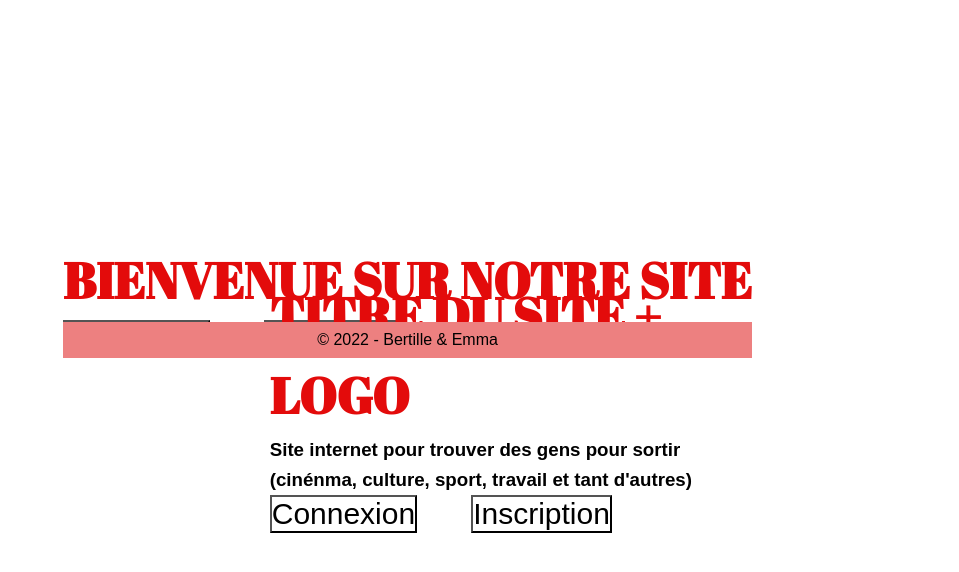
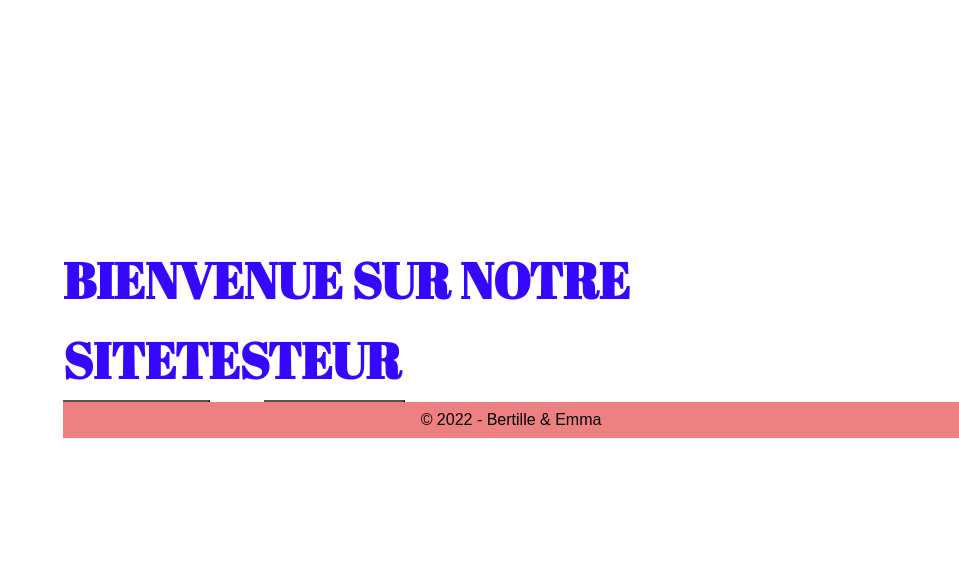
Before and after one commit to bertilletrtn/Projet_TER, a PHP site: page /pageacceuil.html in a window 1280 px wide. Shown: the top 572 px of the page, without its empty margins (321-1280 px from the left). Run offline with PHP 8.4, Linux system fonts and the light colour scheme; some libraries are stand-ins or nearby versions.

Commit message:
J'ai changer couleur titre et titre

```diff
--- a/Accueil/pageacceuil.css
+++ b/Accueil/pageacceuil.css
@@ -38,7 +38,7 @@
 h1 {
     text-transform: uppercase;
     font-size: 50px;
-    color: #e30b0b;
+    color: #3507ff;
     font-family: Abril fatface, sans-serif;
 
     position:center;
--- a/Accueil/pageacceuil.html
+++ b/Accueil/pageacceuil.html
@@ -13,45 +13,10 @@
 
 
         <div class="container-first">
-        <h1><span>Bienvenue </span><span>sur </span><span>notre </span><span>site</span></h1>
+            <h1><span>Bienvenue </span><span>sur </span><span>notre </span><span>sitetesteur</span></h1>
             <div class="container-btns">
                  <input class="btn-first b1" type=button onclick=window.location.href='../Connexion/connexion.php'; value=Connexion />
                 <input class="btn-first b2" type=button onclick=window.location.href='../Inscription/inscription.php'; value=Inscription />
-
-    <html dir="ltr" lang="fr-FR">
-    <!-- entete -->
-    <head>
-        <meta charset="utf-8" />
-        <title>Page d'accueil</title>
-        <link rel="stylesheet" href="pageacceuil.css">
-        <!--<meta name="viewport" content="width=device-width, initial-scale=1.0">-->
-
-    </head>
-    <!-- contenu de la page -->
-    <body>
-
-
-        <!--<button onclick="window.location.href = 'connexion.php'>Cliquez Ici </button> -->
-
-
-
-
-
-        <!--CLASS POUR LES BOUTONS + TITRE-->
-        <div class="container-first">
-
-           <h1> <span>TITRE DU SITE + logo</span></h1>
-            <h3>Site internet pour trouver des gens pour sortir (cinénma, culture, sport, travail et tant d'autres)</h2>
-
-            <div class="container-btns">
-                <!--BOUTON INSCRIPTION-->
-                <!--Renvoie sur la page Connexion / Inscription-->
-                                <input class=btn-first b1" type=button onclick=window.location.href='../Connexion/connexion.php'; value=Connexion />
-                                <input class=btn-first b2" type=button onclick=window.location.href='../Inscription/inscription.php'; value=Inscription />
-
-            </div>
-        </div>
-    </div>
 
 
 
```
Lines whose indentation alone changed are shown as unchanged.
